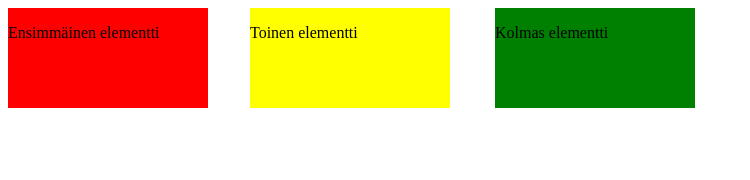
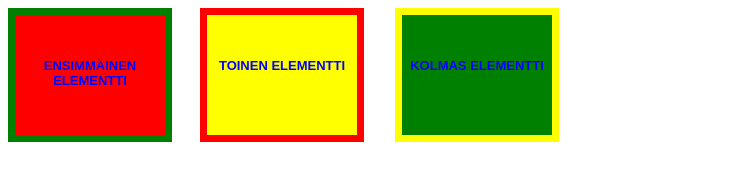
Before and after one commit to mkekola/Lapio-website, a plain HTML site: page postiton.html in a window 1280 px wide. Shown: the whole page, without its empty margins (0-750 px from the left). Drawn offline with Linux system fonts and the light colour scheme.

Commit message:
Osa 3. Kymmenes tehtävä

```diff
--- a/postiton.html
+++ b/postiton.html
@@ -9,13 +9,13 @@
 
 <body>
     <div class="first-box-container">
-        <p>Ensimmäinen elementti</p>
+        <p><b>Ensimmäinen elementti</b></p>
     </div>
     <div class="second-box-container">
-        <p>Toinen elementti</p>
+        <p><b>Toinen elementti</b></p>
     </div>
     <div class="third-box-container">
-        <p>Kolmas elementti</p>
+        <p><b>Kolmas elementti</b></p>
     </div>
 </body>
 
--- a/style2.css
+++ b/style2.css
@@ -1,22 +1,49 @@
 .first-box-container {
-    width: 200px;
-    height: 100px;
+    font-family: Arial;
+    font-size: small;
+    color: blue;
+    padding: 30px 0;
+    text-align: center;
+    text-transform: uppercase;
+    width: 150px;
+    height: 60px;
     background-color: red;
     position: absolute;
+    border-style: solid;
+    border-width: 7px;
+    border-color: green;
 }
 
 .second-box-container {
-    width: 200px;
-    height: 100px;
+    font-family: Arial;
+    font-size: small;
+    color: blue;
+    padding: 30px 0;
+    text-align: center;
+    text-transform: uppercase;
+    width: 150px;
+    height: 60px;
     background-color: yellow;
     position: absolute;
-    left: 250px;
+    left: 200px;
+    border-style: solid;
+    border-width: 7px;
+    border-color: red;
 }
 
 .third-box-container {
-    width: 200px;
-    height: 100px;
+    font-family: Arial;
+    font-size: small;
+    color: blue;
+    padding: 30px 0;
+    text-align: center;
+    text-transform: uppercase;
+    width: 150px;
+    height: 60px;
     background-color: green;
     position: absolute;
-    left: 495px;
+    left: 395px;
+    border-style: solid;
+    border-width: 7px;
+    border-color: yellow;
 }
```
